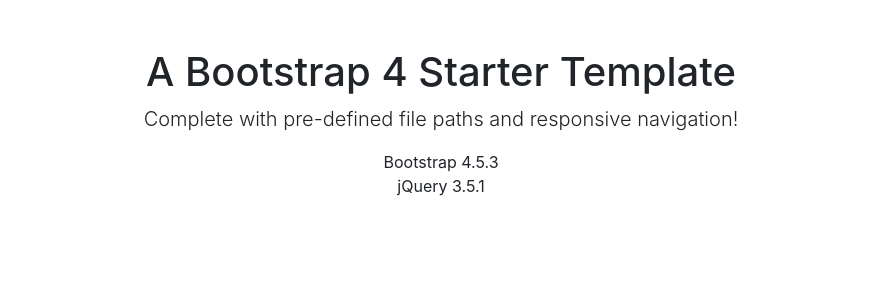
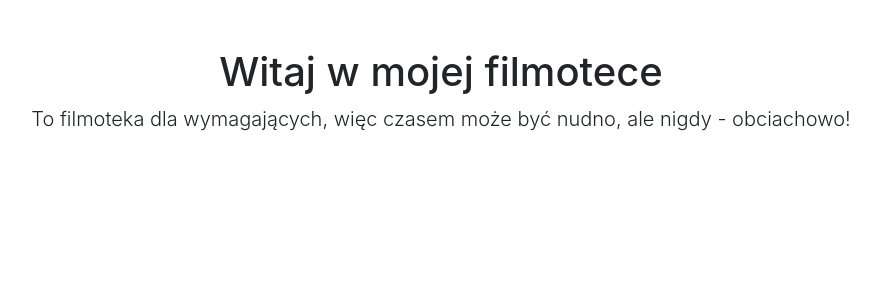
Before and after one commit to agatamartyna/movies_catalogue, a Flask app: template templates/homepage.html in a window 1280 px wide. Shown: the part 56-356 px from the top of the page, without its empty margins (199-1079 px from the left). Run offline with Flask 2, Linux system fonts and the light colour scheme; the template is opened without the code that fills it, so the values that code supplies are empty; some libraries are stand-ins or nearby versions.

Commit message:
"change files"

```diff
--- a/main.py
+++ b/main.py
@@ -4,7 +4,8 @@ app = Flask(__name__)
 
 @app.route('/')
 def homepage():
-    return render_template("index.html")
+    movies = []
+    return render_template("homepage.html", movies=movies)
 
 if __name__ == "__main__":
     app.run(debug=True)
--- a/templates/homepage.html
+++ b/templates/homepage.html
@@ -1,15 +1,22 @@
 {% extends "index.html" %}
-  <div class="container">
 {% block content %}
 <div class="row">
     <div class="col-lg-12 text-center">
-              <h1 class="mt-5">A Bootstrap 4 Starter Template</h1>
-              <p class="lead">Complete with pre-defined file paths and responsive navigation!</p>
-              <ul class="list-unstyled">
-                  <li>Bootstrap 4.5.3</li>
-                  <li>jQuery 3.5.1</li>
-              </ul>
+        <h1 class="mt-5">Witaj w mojej filmotece</h1>
+        <p class="lead">To filmoteka dla wymagających, więc czasem może być nudno, ale nigdy - obciachowo!</p>
+    </div>
+    {% for movie in movies %}
+    <div class="col-lg-3 col-md-6 mb-4 bg-info text-white">
+        <div class="card h-100">
+            <img class="card-img-top" src="http://placehold.it/300x500" alt="">
+            <div class="card-body">
+                <h4 class="card-title text-center">Tytuł filmu</h4>
+            </div>
+            <div class="card-footer text-center">
+                <a href="#" class="btn btn-primary">Pokaż więcej</a>
             </div>
         </div>
+    </div>
+    {% endfor %}
+</div>
 {% endblock %}
-  </div>
--- a/templates/index.html
+++ b/templates/index.html
@@ -2,21 +2,16 @@
 <html lang="en">
 
 <head>
-
   <meta charset="utf-8">
   <meta name="viewport" content="width=device-width, initial-scale=1, shrink-to-fit=no">
   <meta name="description" content="">
   <meta name="author" content="">
-
   <title>Bare - Start Bootstrap Template</title>
-
   <!-- Bootstrap core CSS -->
   <link rel="stylesheet" href="https://stackpath.bootstrapcdn.com/bootstrap/4.4.1/css/bootstrap.min.css" integrity="sha384-Vkoo8x4CGsO3+Hhxv8T/Q5PaXtkKtu6ug5TOeNV6gBiFeWPGFN9MuhOf23Q9Ifjh" crossorigin="anonymous">
-
 </head>
 
 <body>
-
   <!-- Navigation -->
   <nav class="navbar navbar-expand-lg navbar-dark bg-dark static-top">
     <div class="container">
```
Lines whose indentation alone changed are shown as unchanged.
